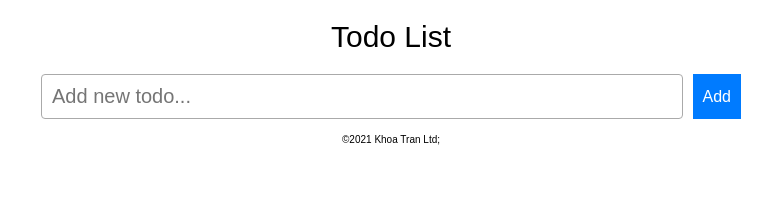
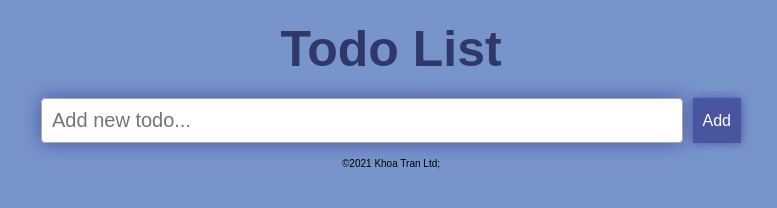
Before and after one commit to khoatran107/todo-list, a plain HTML site: page index.html in a window 1280 px wide. Shown: the whole page, without its empty margins (249-1026 px from the left). Drawn offline with Linux system fonts and the light colour scheme.

Commit message:
remove nodejs & change colors

```diff
--- a/public/style.css
+++ b/style.css
@@ -7,6 +7,7 @@
 html {
   font-size: 62.5%;
   font-family: Arial, Helvetica, sans-serif;
+  background-color: #7895CB;
 }
 
 .center {
@@ -15,9 +16,11 @@ html {
 }
 
 header {
-  font-size: 3rem;
+  font-size: 5rem;
   margin: 2rem auto;
   text-align: center;
+  font-weight: bold;
+  color: hsl(233, 37%, 30%);
 }
 
 form {
@@ -30,15 +33,17 @@ input[type="text"] {
   padding: 1rem;
   border-radius: .4rem;
   border: 1px solid #aaa;
+  box-shadow: 0 0 2rem 0 #4A55A2;
 }
 
 input[type="submit"] {
   padding: 1rem;
   font-size: 1.6rem;
   margin-left: 1rem;
-  background: #007bff;
+  background: #4A55A2;
   color: white;
   border: none;
+  box-shadow: 0 0 1rem 0 #4A55A2;
 }
 
 ul {
@@ -53,8 +58,9 @@ ul {
   justify-content: flex-end;
   align-items: center;
   border-radius: .5rem;
-  box-shadow: 0 0 .5rem 0 #333;
+  box-shadow: 0 0 2rem 0 #4A55A2;
   padding: .5rem;
+  background-color: #C5DFF8;
 }
 
 .todo > * {
```
Also changed, not shown: index.js (deleted, +0 -11 lines), package.json (deleted, +0 -24 lines), index.html (renamed from public/index.html), script.js (renamed from public/script.js), 1 other file.
